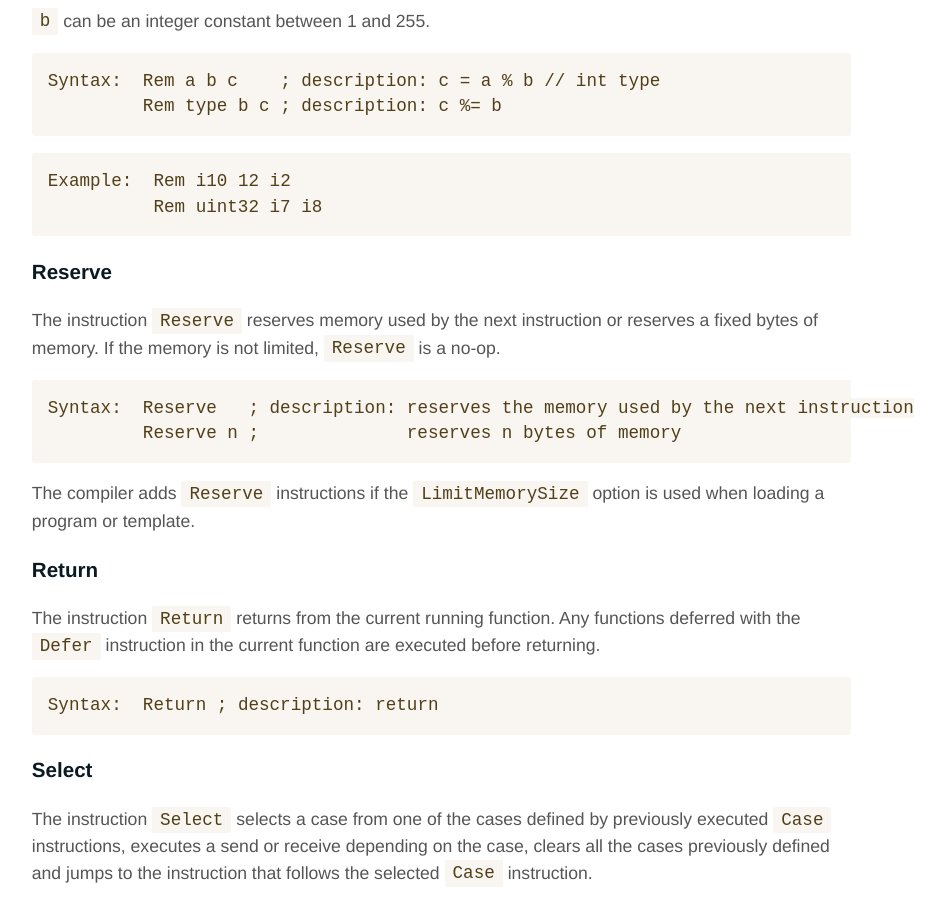
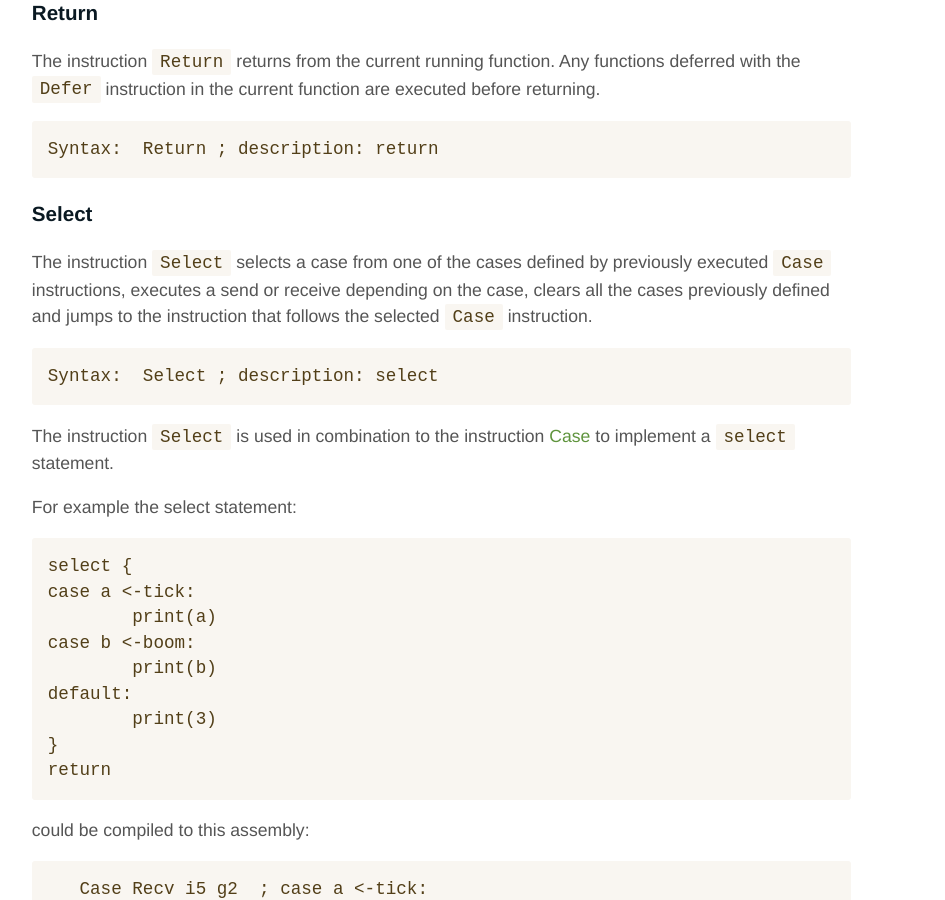
Before and after one commit to open2b/scriggo-site, a Jekyll site: the page built from doc/disassembler.md, in a window 1280 px wide and 900 px high, scrolled down 21645 px. Shown: the whole window, without its empty margins (314-1259 px from the left). Built offline with Jekyll 4.4.1, drawn with Linux system fonts in a browser that asks for light colours; some of the changed text lies outside the part shown.

Commit message:
Remove LoadData and Reserve instructions

````diff
--- a/doc/disassembler.md
+++ b/doc/disassembler.md
@@ -508,14 +508,6 @@
 Syntax:  Len s n ; description: n = len(s)
 ```
 
-### LoadData
-
-The instruction `LoadData` loads a slice of bytes from `vm.fn.Data` at index `i` and stores it in `dst`.
-
-```go
-Syntax:  LoadData i dst ; description: dst = vm.fn.Data[i]
-```
-
 ### LoadFunc
 
 The instruction `LoadFunc` loads the function with name `name` into `fn`.
@@ -791,17 +783,6 @@
           Rem uint32 i7 i8
 ```
 
-### Reserve
-
-The instruction `Reserve` reserves memory used by the next instruction or reserves a fixed bytes of memory. If the memory is not limited, `Reserve` is a no-op.
-
-```go
-Syntax:  Reserve   ; description: reserves the memory used by the next instruction
-         Reserve n ;              reserves n bytes of memory
-```
-
-The compiler adds `Reserve` instructions if the `LimitMemorySize` option is used when loading a program or template.
-
 ### Return
 
 The instruction `Return` returns from the current running function. Any functions deferred with the `Defer` instruction in the current function are executed before returning.
````
Also changed, not shown: other parts of doc/disassembler.md (+1 -1 lines).
